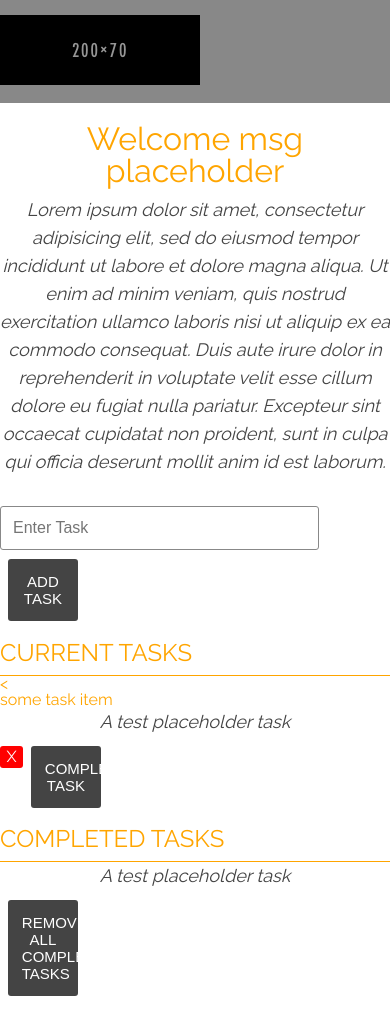
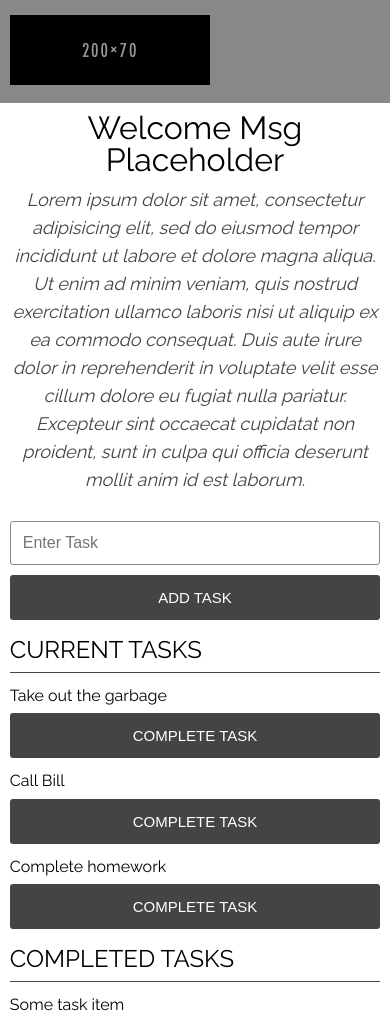
Before and after one commit to preetgujral/learning-todo-app, a website: page public/index.html in a window 390 px wide. Shown: the top 1016 px of the page. Drawn offline with nearby package versions, Linux system fonts and the light colour scheme.

Commit message:
replace style sheets and add angular functionality to index and controller

```diff
--- a/public/assets/css/reset.css
+++ b/public/assets/css/reset.css
@@ -2,7 +2,6 @@
    v2.0 | 20110126
    License: none (public domain)
 */
-
 
 html, body, div, span, applet, object, iframe,
 h1, h2, h3, h4, h5, h6, p, blockquote, pre,
@@ -26,7 +25,7 @@ time, mark, audio, video {
 }
 /* HTML5 display-role reset for older browsers */
 article, aside, details, figcaption, figure,
-footer, header, hgroup, main, menu, nav, section {
+footer, header, hgroup, menu, nav, section, main {
     display: block;
 }
 body {
--- a/public/assets/css/style.css
+++ b/public/assets/css/style.css
@@ -1,6 +1,4 @@
-/*****
-global
-*****/
+/* global */
 
 body {
     font-family: 'Raleway';
@@ -15,22 +13,22 @@ section {
 h2 {
     text-align: center;
     font-size: 32px;
-  margin-bottom: 2.5%
+    margin-bottom: 2.5%;
 }
 
 h3 {
     font-size: 24px;
     text-transform: uppercase;
-  border-bottom: solid 1px;
+    border-bottom: solid 1px #444;
     padding-bottom: 10px;
 }
 
 p {
     font-size: 18px;
     line-height: 28px;
+    text-align: center;
     margin-bottom: 2.5%;
     color: #444;
-  text-align: center;
     font-style: italic;
 }
 
@@ -54,9 +52,8 @@ button {
     border-radius: 3px;
     width: 18%;
 }
-/*****
-custom
-*****/
+
+/* custom */
 
 header {
     background: #888;
@@ -76,6 +73,17 @@ main {
     margin: 2.5% auto;
 }
 
+.tasks li {
+    padding: 12px;
+}
+
+.tasks li .item {
+    display: block;
+    float: left;
+    width: 76.5%;
+    margin-top: 15px;
+}
+
 .remove {
     display: block;
     float: left;
@@ -83,17 +91,45 @@ main {
     text-align: center;
     padding-top: 3px;
     padding-bottom: 3px;
-  background: red;
-  color: white;
+    background: #f00;
+    color: #fff;
     border-radius: 3px;
+    margin-top: 12px;
 }
 
-/*****
-responsive styles
-*****/
+/* responsive styles */
 
 @media (max-width: 960px) {
-  body {
-    color: orange;
+
+    header div {
+        margin: 0 2.5%;
     }
+
+    main {
+        margin: 0 2.5%;
     }
+
+    input[type="text"] {
+        width: 100%;
+        box-sizing: border-box;
+    }
+
+    .tasks li {
+        padding: 0px;
+    }
+
+    .tasks li .item {
+        width: 100%;
+        margin-bottom: 2.5%;
+    }
+
+    section button {
+        width: 100%;
+        margin-left: 0px;
+    }
+
+    .remove {
+        display: none; /* DEV ONLY */
+     }
+
+}
--- /dev/null
+++ b/public/controllers/controllers.js
@@ -0,0 +1,12 @@
+var Todo = angular.module('Todo', []);
+
+//create function basic Controller, giving us access to scope
+Todo.controller('TaskCtrl', ['$scope', TaskCtrl]);
+
+function TaskCtrl($scope) {
+  $scope.tasks = [
+    {description: 'Take out the garbage'},
+    {description: 'Call Bill'},
+    {description: 'Complete homework'}
+  ]
+}
--- a/public/index.html
+++ b/public/index.html
@@ -1,21 +1,22 @@
 <!DOCTYPE html>
-<html>
+<html ng-app="Todo">
 <head>
     <title>Todo Application</title>
-  <link rel="stylesheet" type="text/css" href="./assets/css/reset.css">
-  <link rel="stylesheet" type="text/css" href="./assets/css/style.css">
-  <link rel='stylesheet' type='text/css' href="https://fonts.googleapis.com/css?family=Raleway:400,700">
+    <link rel="stylesheet" type="text/css" href="/assets/css/reset.css">
+    <link rel="stylesheet" type="text/css" href="/assets/css/style.css">
+    <link href='https://fonts.googleapis.com/css?family=Raleway:400,700' rel='stylesheet' type='text/css'>
 </head>
 <body>
     <header>
         <div>
-      <img src="./assets/img/logo.png" alt="logo">
+            <img src="/assets/img/logo.png" alt="logo">
         </div>
     </header>
 
-  <main>
+    <main ng-controller="TaskCtrl">
+
         <section role="welcome">
-      <h2>Welcome msg placeholder</h2>
+            <h2>Welcome Msg Placeholder</h2>
             <p>Lorem ipsum dolor sit amet, consectetur adipisicing elit, sed do eiusmod
             tempor incididunt ut labore et dolore magna aliqua. Ut enim ad minim veniam,
             quis nostrud exercitation ullamco laboris nisi ut aliquip ex ea commodo
@@ -26,30 +27,35 @@
 
         <section role="add-task">
             <form>
-        <input type="text" placeholder="Enter Task" value="">
+                <input type="text" placeholder="Enter Task" ng-model="taskName" value="">
                 <button type="submit"><span>Add Task</span></button>
             </form>
         </section>
 
         <section role="current-tasks">
             <h3>Current Tasks</h3>
-      <<ul class="tasks">
-        <li>some task item</li>
-      </ul>
-      <p class="current-task">A test placeholder task</p>
+            <ul class="tasks">
+                <li ng-repeat="task in tasks">
+                    <span class="item">{{ task.description }}</span>
                     <span class="remove">X</span>
                     <button><span>Complete Task</span></button>
+                </li>
+            </ul>
         </section>
 
         <section role="completed-tasks">
             <h3>Completed Tasks</h3>
-      <p class="current-task">A test placeholder task</p>
+            <ul class="tasks">
+                <li>
+                    <span class="item">Some task item</span>
+                </li>
+            </ul>
             <button><span>Remove All Completed Tasks</span></button>
         </section>
     </main>
 
     <script type="text/javascript" src="https://ajax.googleapis.com/ajax/libs/angularjs/1.4.8/angular.js"></script>
-  <script type="text/javascript" src="https://ajax.googleapis.com/ajax/libs/jquery/2.1.4/jquery.min.js"></script>
-  <script type="text/javascript" src="./assets/js/bundle.js"></script>
+    <script src="https://ajax.googleapis.com/ajax/libs/jquery/2.1.4/jquery.min.js"></script>
+    <script type="text/javascript" src="/controllers/controllers.js"></script>
 </body>
 </html>
```
Lines whose indentation alone changed are shown as unchanged.
